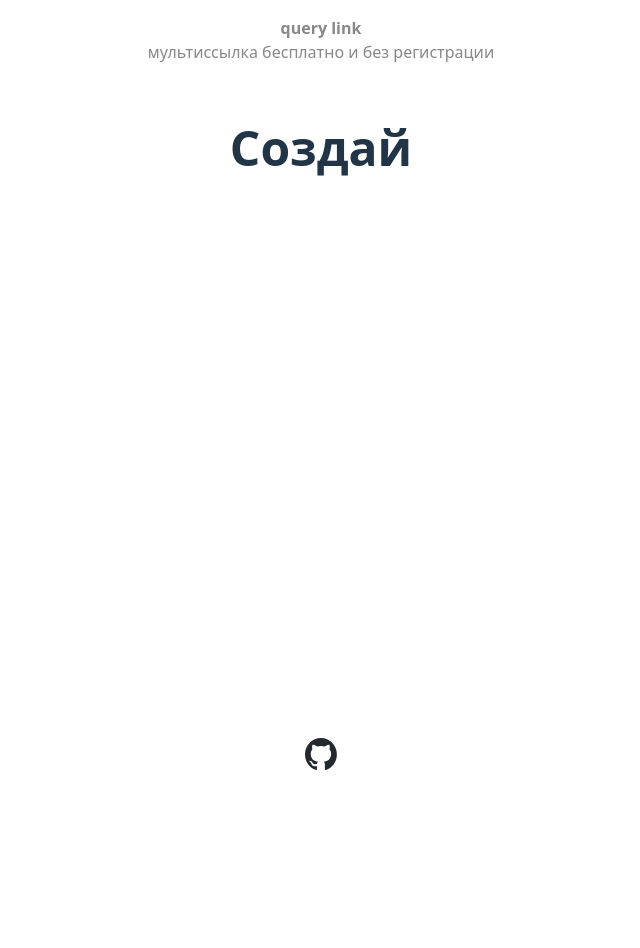
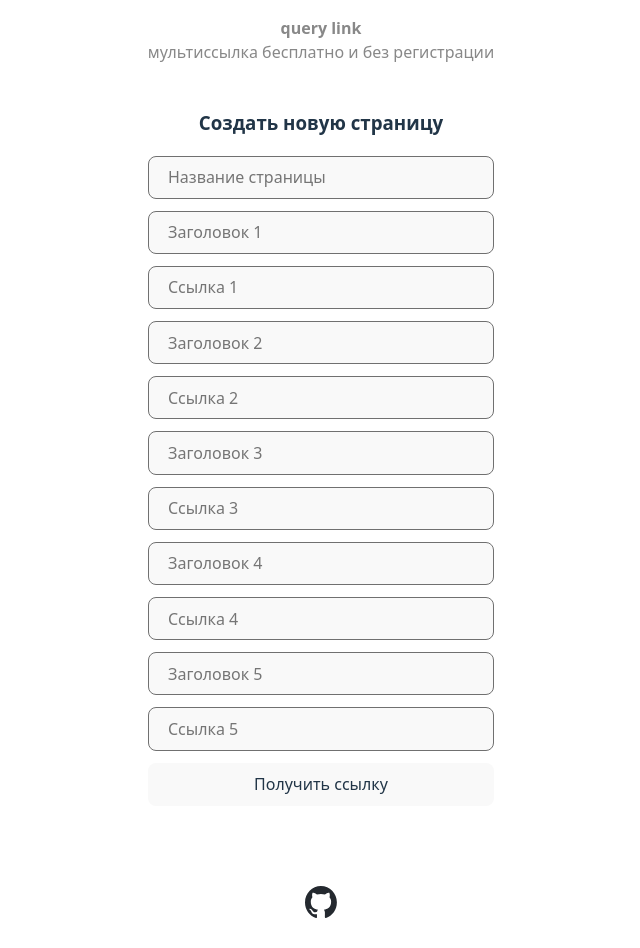
Before and after one commit to Sanevs22/query-link, a website built with Vite: page index.html in a window 1280 px wide. Shown: the whole page, without its empty margins (319-959 px from the left). Before the commit the page ends 800 px from the top, so only its background shows below. Built offline with nearby package versions, Linux system fonts and the light colour scheme.

Commit message:
feat: add link editor

```diff
--- a/src/content.js
+++ b/src/content.js
@@ -1,5 +1,6 @@
 import { setupHeader } from "./header.js";
 import { setupList, getContent } from "./list.js";
+import { setupEditor } from "./editor.js";
 
 export function setupContent(element) {
   if (contentCheck()) {
@@ -11,7 +12,9 @@ export function setupContent(element) {
     setupList(document.querySelector("#list"));
   } else {
     element.innerHTML = `
-    <h1 id="header">Создай</h1>`;
+     <h3 id="header">Создать новую страницу</h3>
+     <div id="editor"></div>`;
+    setupEditor(document.querySelector("#editor"));
   }
 }
 
--- /dev/null
+++ b/src/editor.js
@@ -0,0 +1,69 @@
+export function setupEditor(element) {
+  element.innerHTML = `
+        <div id="list">
+            <input class="input_text" placeholder="Название страницы" id="header_text" type="text">
+            <input class="input_text" placeholder="Заголовок 1" id="title_1" type="text">
+            <input class="input_text" placeholder="Ссылка 1" id="link_1" type="text">
+
+            <input class="input_text" placeholder="Заголовок 2" id="title_2" type="text">
+            <input class="input_text" placeholder="Ссылка 2" id="link_2" type="text">
+
+            <input class="input_text" placeholder="Заголовок 3" id="title_3" type="text">
+            <input class="input_text" placeholder="Ссылка 3" id="link_3" type="text">
+
+            <input class="input_text" placeholder="Заголовок 4" id="title_4" type="text">
+            <input class="input_text" placeholder="Ссылка 4" id="link_4" type="text">
+
+            <input class="input_text" placeholder="Заголовок 5" id="title_5" type="text">
+            <input class="input_text" placeholder="Ссылка 5" id="link_5" type="text">
+
+            <button class="link" id="button_editor">Получить ссылку</button>
+         </div>`;
+  const urlParams = new URLSearchParams(window.location.search);
+
+  setHeader(urlParams, document.querySelector("#header_text"));
+  setTitle(urlParams, document.querySelector("#title_1"), 1);
+  setLink(urlParams, document.querySelector("#link_1"), 1);
+
+  setTitle(urlParams, document.querySelector("#title_2"), 2);
+  setLink(urlParams, document.querySelector("#link_2"), 2);
+
+  setTitle(urlParams, document.querySelector("#title_3"), 3);
+  setLink(urlParams, document.querySelector("#link_3"), 3);
+
+  setTitle(urlParams, document.querySelector("#title_4"), 4);
+  setLink(urlParams, document.querySelector("#link_4"), 4);
+
+  setTitle(urlParams, document.querySelector("#title_5"), 5);
+  setLink(urlParams, document.querySelector("#link_5"), 5);
+
+  setupButton(urlParams, document.querySelector("#button_editor"));
+}
+
+export function setHeader(urlParams, element) {
+  element.addEventListener("input", (e) => {
+    const value = e.target.value;
+    urlParams.set("header", value);
+  });
+}
+
+export function setTitle(urlParams, element, number) {
+  element.addEventListener("input", (e) => {
+    urlParams.set(`title${number}`, e.target.value);
+  });
+}
+
+export function setLink(urlParams, element, number) {
+  element.addEventListener("input", (e) => {
+    urlParams.set(`link${number}`, e.target.value);
+  });
+}
+
+export function setupButton(urlParams, element) {
+  const setCounter = () => {
+    const host = "https://query-link.vercel.app/?";
+    const url = host + urlParams.toString();
+    window.open(url, "_blank");
+  };
+  element.addEventListener("click", () => setCounter());
+}
--- a/src/style.css
+++ b/src/style.css
@@ -94,3 +94,26 @@ h1 {
 #new {
   margin-top: 36px;
 }
+
+.input_text {
+  display: block;
+  box-sizing: border-box;
+  width: 100%;
+  border-radius: 8px;
+  border: 1px solid #707070;
+  padding: 0.6em 1.2em;
+  font-size: 1em;
+  font-weight: 500;
+  font-family: inherit;
+  background-color: #f9f9f9;
+  color: #213547;
+  cursor: pointer;
+  transition: border-color 0.25s;
+}
+.input_text:hover {
+  border-color: #646cff;
+}
+.input_text:focus,
+.input_text:focus-visible {
+  outline: 4px auto -webkit-focus-ring-color;
+}
```
